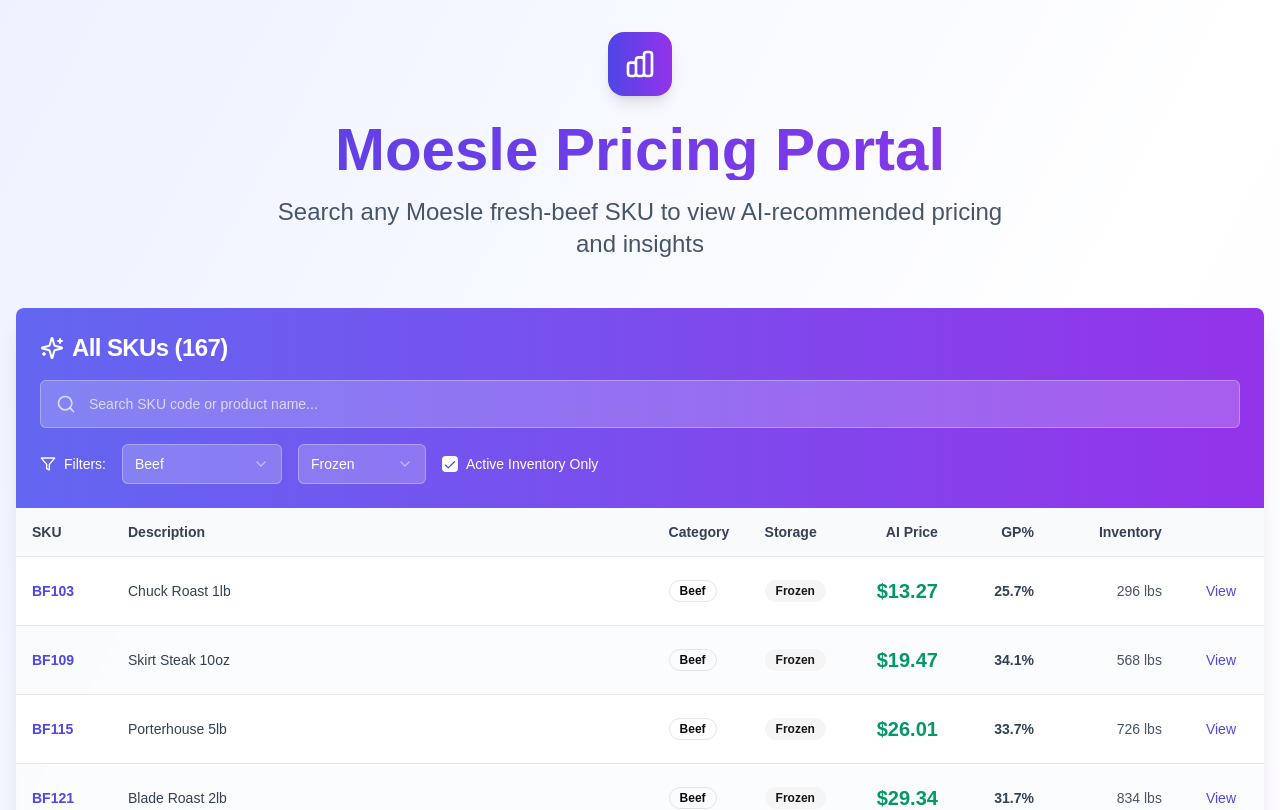
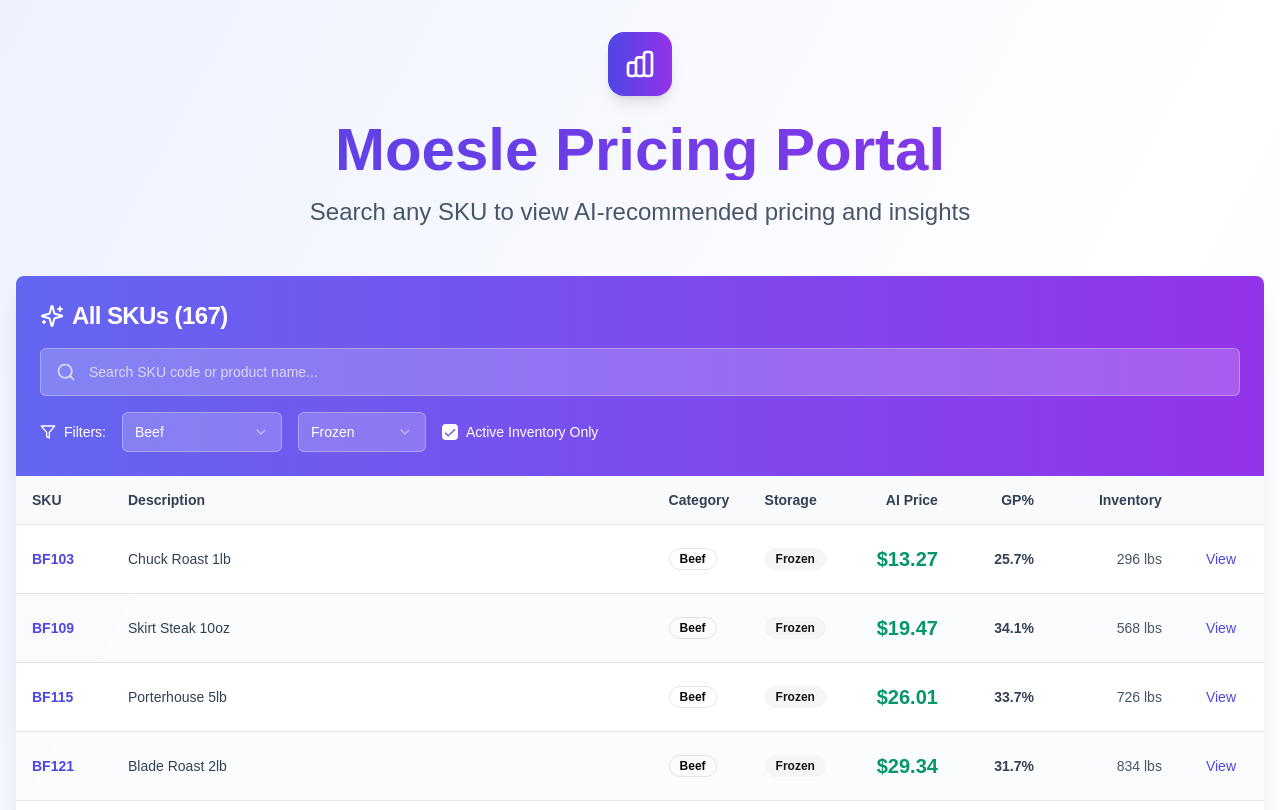
Before and after one commit to eshantarneja/pricing_fe_clone, a Next.js app in the folder pricing-dashboard/: page / in a window 1280 px wide. Shown: the top 810 px of the page. Built offline with nearby package versions, Linux system fonts and the light colour scheme.

Commit message:
fixed header

```diff
--- a/pricing-dashboard/app/page.tsx
+++ b/pricing-dashboard/app/page.tsx
@@ -24,7 +24,7 @@ export default function Dashboard() {
             Moesle Pricing Portal
           </h1>
           <p className="text-xl md:text-2xl text-slate-600 max-w-3xl mx-auto leading-relaxed">
-            Search any Moesle fresh-beef SKU to view AI-recommended pricing and insights
+            Search any SKU to view AI-recommended pricing and insights
           </p>
         </div>
 
```
